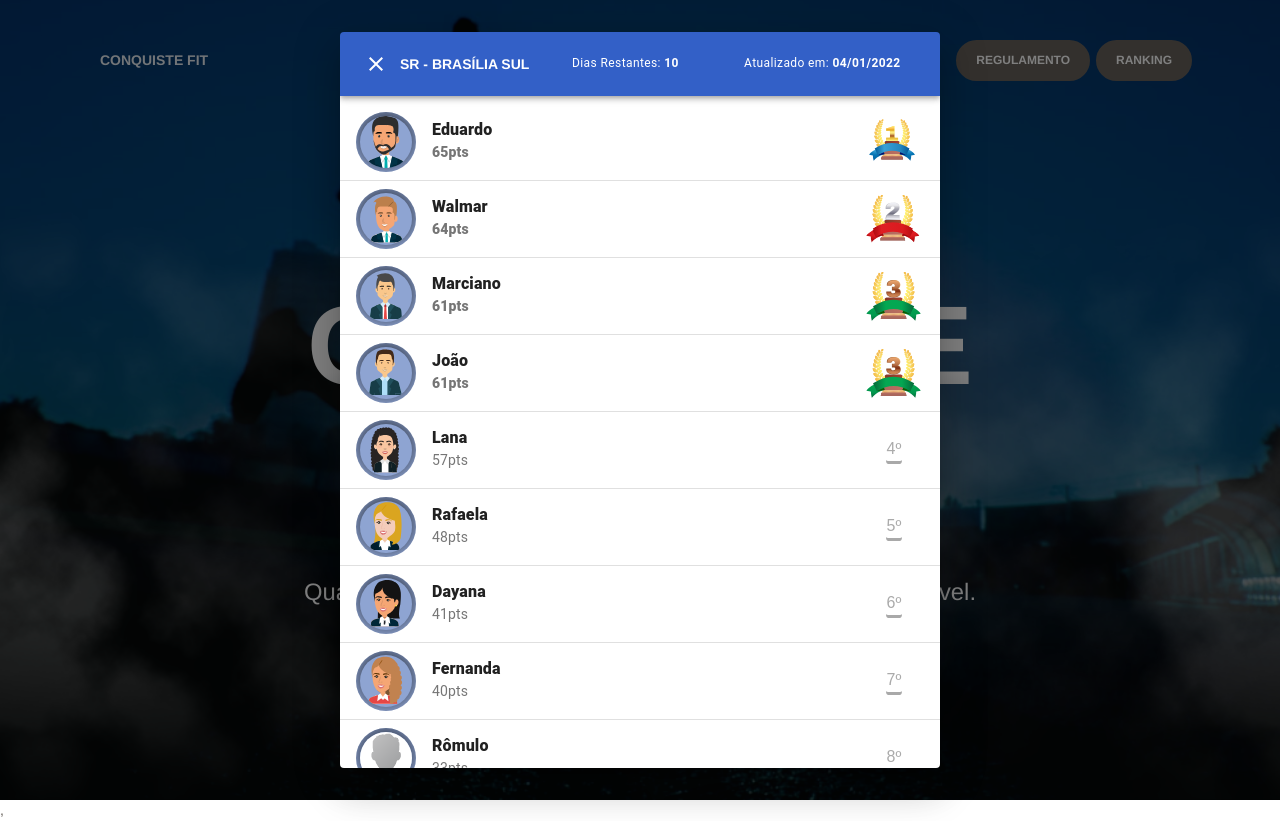
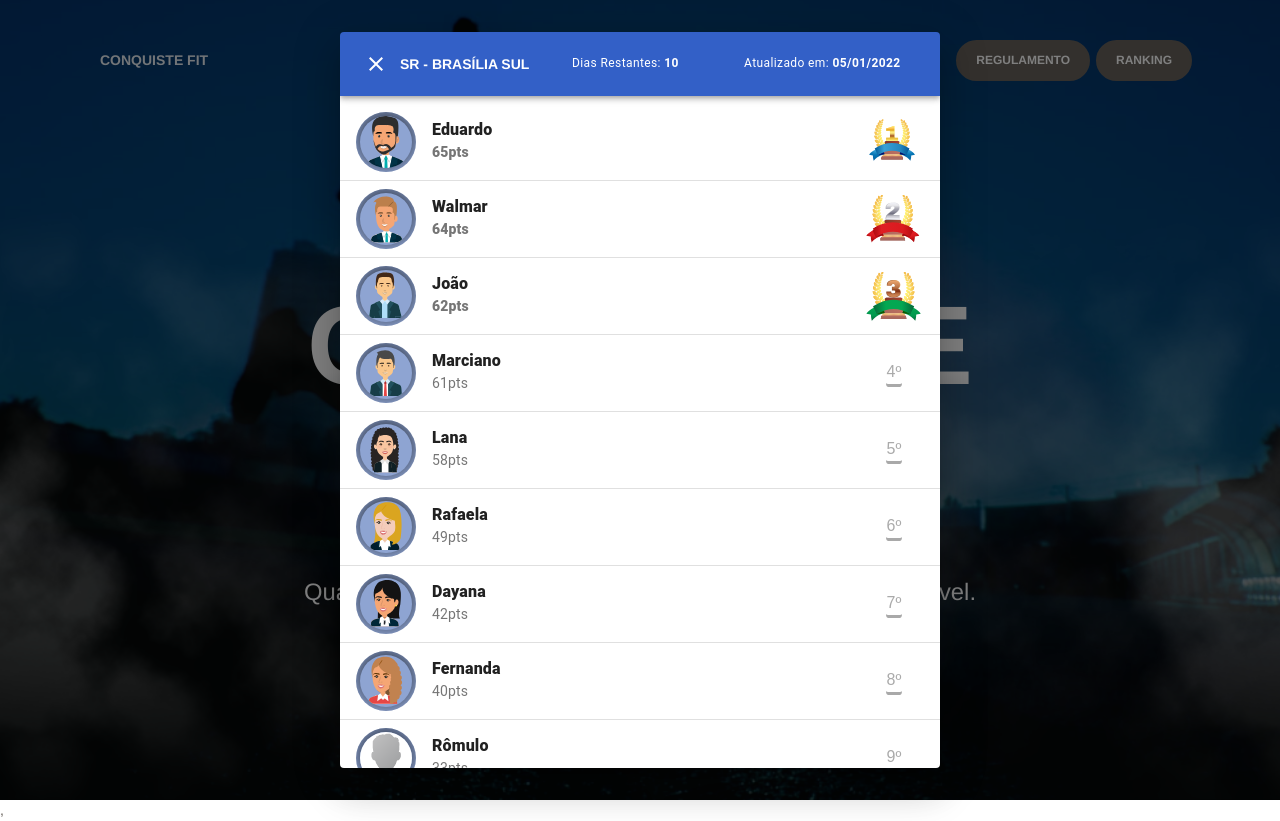
Before and after one commit to arthurfjadecastro/conquistefit, a React (Create React App) app: page /home in a window 1280 px wide. Both pictures are taken after a click on the button "RANKING". Built offline with nearby package versions, Linux system fonts and the light colour scheme.

Commit message:
Update points on ranking at 05/01/2022

```diff
--- a/src/views/Ranking.jsx
+++ b/src/views/Ranking.jsx
@@ -78,7 +78,7 @@ export default function Ranking({ open, handleClose }) {
       name: "Lana",
       src: "/img/LANA.svg",
       position: null,
-      pts: 57
+      pts: 58
     },
     {
       name: "Ramon",
@@ -90,7 +90,7 @@ export default function Ranking({ open, handleClose }) {
       name: "João",
       src: "/img/JOAO.svg",
       position: null,
-      pts: 61
+      pts: 62
     },
     {
       name: "Carol",
@@ -102,7 +102,7 @@ export default function Ranking({ open, handleClose }) {
       name: "Dayana",
       src: "/img/DAYANA.svg",
       position: null,
-      pts: 41
+      pts: 42
     },
     {
       name: "Arthur",
@@ -121,7 +121,7 @@ export default function Ranking({ open, handleClose }) {
       name: "Rafaela",
       src: "/img/RAFAELA.svg",
       position: null,
-      pts: 48
+      pts: 49
     },
     {
       name: "Fernanda",
@@ -157,7 +157,7 @@ export default function Ranking({ open, handleClose }) {
       name: "Juliana",
       src: "/img/default-avatar.png",
       position: null,
-      pts: 17
+      pts: 18
     },
     {
       name: "Gilberto",
@@ -277,7 +277,7 @@ export default function Ranking({ open, handleClose }) {
               Dias Restantes:    <b> {diffDays}</b>
             </Typography>
             <Typography variant="caption" className={classes.title2}>
-              Atualizado em:    <b> {"04/01/2022"}</b>
+              Atualizado em:    <b> {"05/01/2022"}</b>
             </Typography>
           </Toolbar>
         </AppBar>
```
